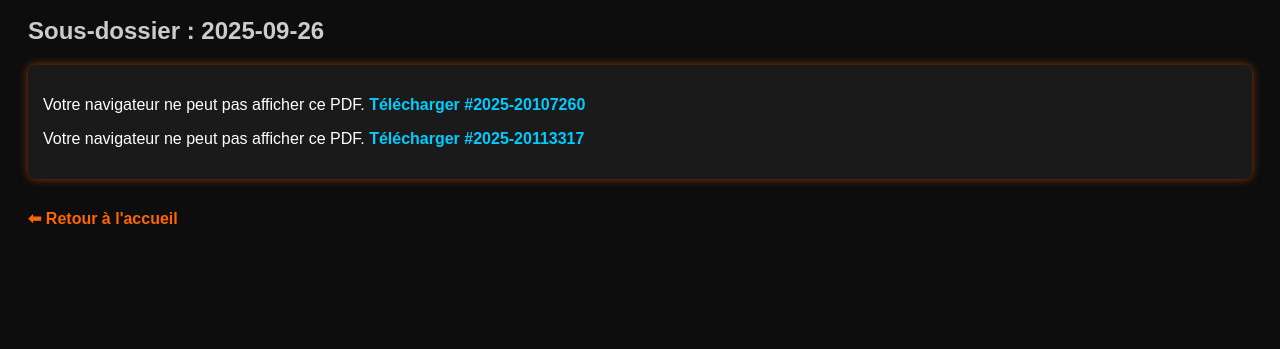
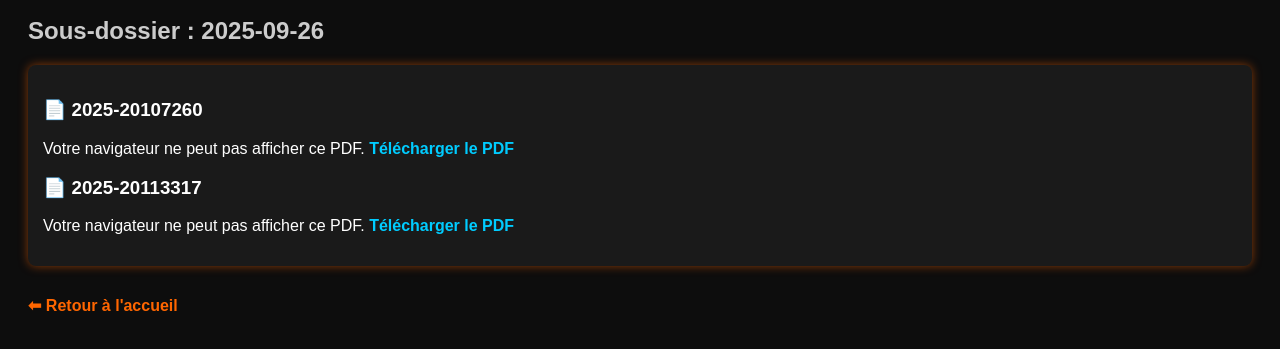
Before and after one commit to Routier87/FarmOtor-s-Transport, a plain HTML site: page dossiers/routier87/index.html in a window 1280 px wide. Shown: the part 89-438 px from the top of the page. Drawn offline with Linux system fonts and the light colour scheme.

Commit message:
Update index.html

```diff
--- a/dossiers/routier87/index.html
+++ b/dossiers/routier87/index.html
@@ -22,9 +22,10 @@
     }
     object {
       width: 100%;
-      height: 400px;
+      height: 500px;
       border: none;
       margin-bottom: 20px;
+      border-radius: 5px;
     }
     a {
       color: #00ccff;
@@ -50,14 +51,16 @@
 
   <h2>Sous-dossier : 2025-09-26</h2>
   <div class="pdf-container">
-    <object data="2025-09-26/%232025-20107260.pdf" type="application/pdf">
+    <h3>📄 2025-20107260</h3>
+    <object data="2025-09-26/2025-20107260.pdf" type="application/pdf">
       <p>Votre navigateur ne peut pas afficher ce PDF.
-      <a href="2025-09-26/%232025-20107260.pdf" target="_blank">Télécharger #2025-20107260</a></p>
+      <a href="2025-09-26/2025-20107260.pdf" target="_blank">Télécharger le PDF</a></p>
     </object>
 
-    <object data="2025-09-26/%232025-20113317.pdf" type="application/pdf">
+    <h3>📄 2025-20113317</h3>
+    <object data="2025-09-26/2025-20113317.pdf" type="application/pdf">
       <p>Votre navigateur ne peut pas afficher ce PDF.
-      <a href="2025-09-26/%232025-20113317.pdf" target="_blank">Télécharger #2025-20113317</a></p>
+      <a href="2025-09-26/2025-20113317.pdf" target="_blank">Télécharger le PDF</a></p>
     </object>
   </div>
 
```
